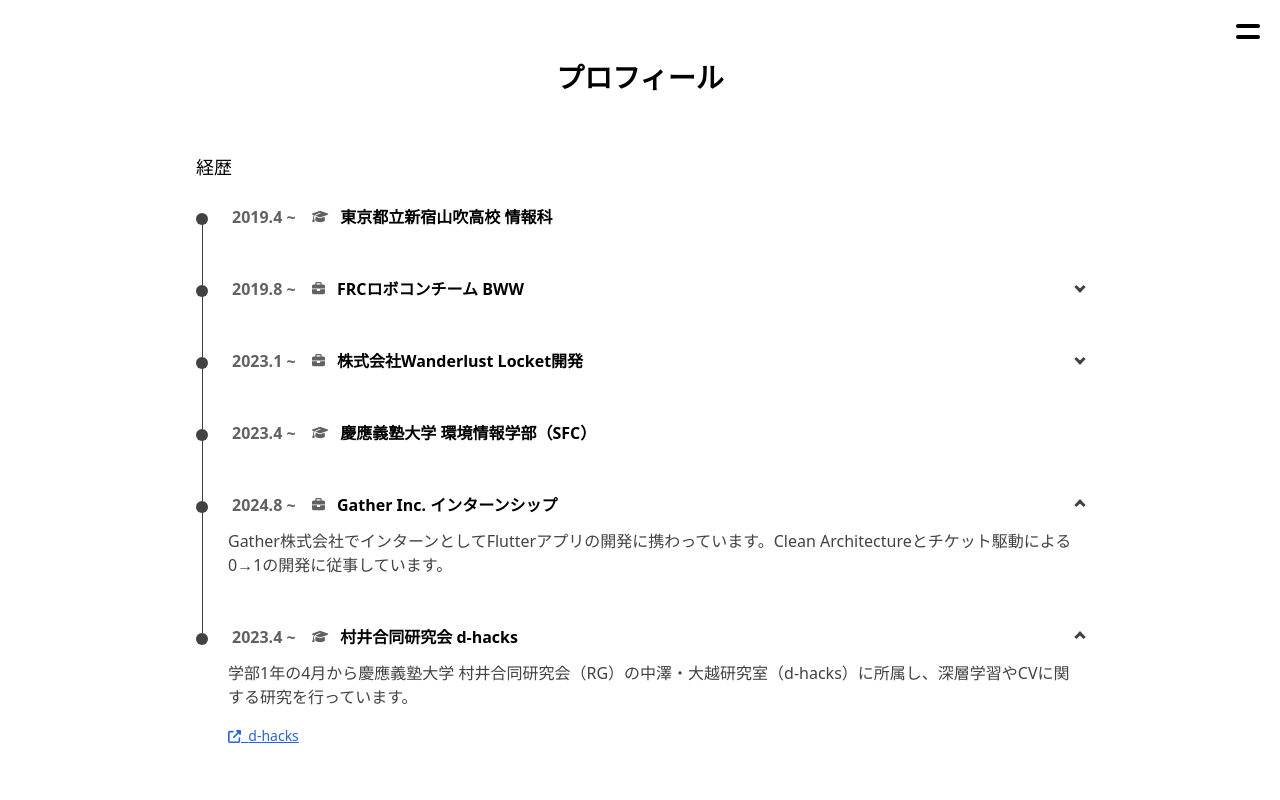
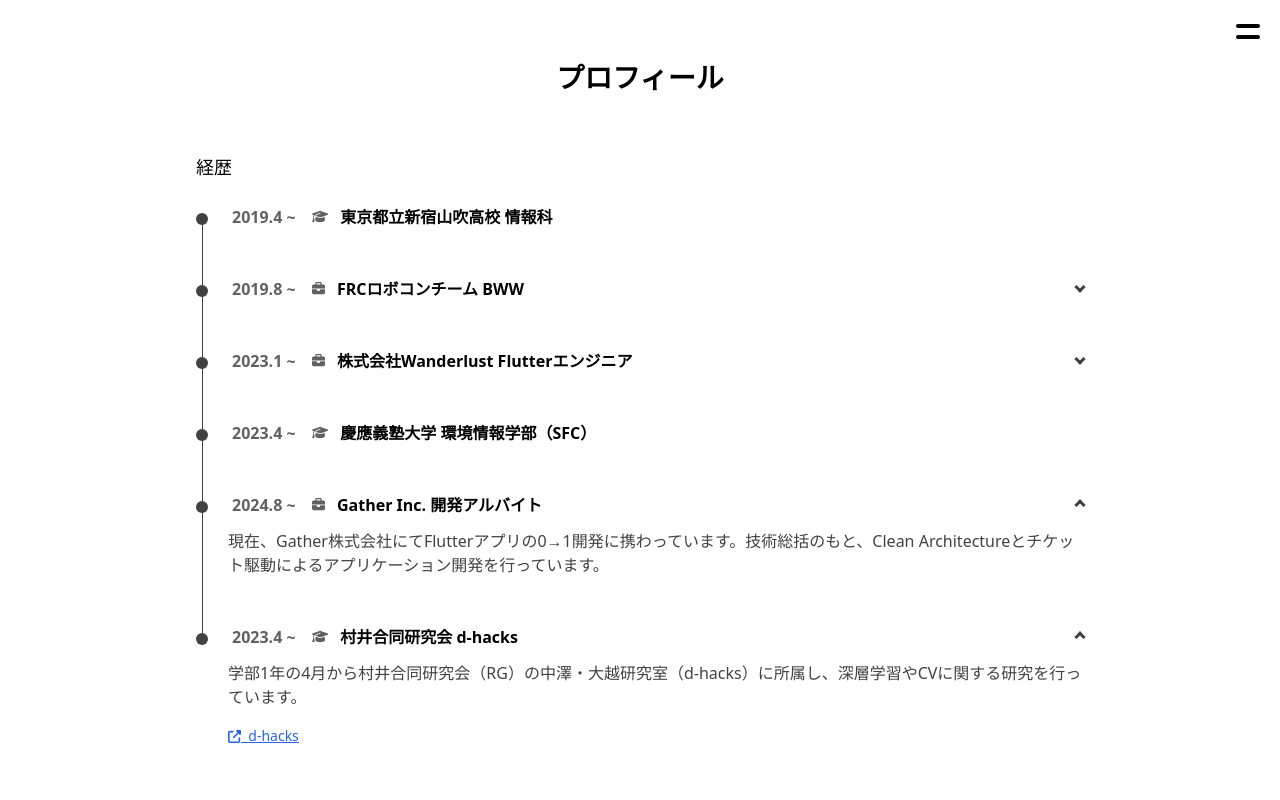
Before and after one commit to sakusaku3939/my-page, a Next.js app: page /profile in a window 1280 px wide. Shown: the top 800 px of the page. Built offline with nearby package versions, Linux system fonts and the light colour scheme.

Commit message:
Update timeline text

```diff
--- a/src/pages/profile/index.tsx
+++ b/src/pages/profile/index.tsx
@@ -33,15 +33,15 @@ const Index = () => {
               href="https://www.youtube.com/@BWW8231"
             />
           </TimeLineItem>
-          <TimeLineItem date="2023.1 ~" icon={faBriefcase} title="株式会社Wanderlust Locket開発" open={false}>
+          <TimeLineItem date="2023.1 ~" icon={faBriefcase} title="株式会社Wanderlust Flutterエンジニア" open={false}>
             Flutterフロントエンドチームで約2ヶ月間、位置情報共有アプリ「Locket」の開発に従事しました。チャット機能やプロフィール画面などの新規開発や、チケット管理ツールを用いたスクラム開発を行いました。
           </TimeLineItem>
           <TimeLineItem date="2023.4 ~" icon={faGraduationCap} title="慶應義塾大学 環境情報学部（SFC）" />
-          <TimeLineItem date="2024.8 ~" icon={faBriefcase} title="Gather Inc. インターンシップ" open={true}>
-            Gather株式会社でインターンとしてFlutterアプリの開発に携わっています。Clean Architectureとチケット駆動による0→1の開発に従事しています。
+          <TimeLineItem date="2024.8 ~" icon={faBriefcase} title="Gather Inc. 開発アルバイト" open={true}>
+            現在、Gather株式会社にてFlutterアプリの0→1開発に携わっています。技術総括のもと、Clean Architectureとチケット駆動によるアプリケーション開発を行っています。
           </TimeLineItem>
           <TimeLineItem date="2023.4 ~" icon={faGraduationCap} title="村井合同研究会 d-hacks" open={true}>
-            学部1年の4月から慶應義塾大学 村井合同研究会（RG）の中澤・大越研究室（d-hacks）に所属し、深層学習やCVに関する研究を行っています。
+            学部1年の4月から村井合同研究会（RG）の中澤・大越研究室（d-hacks）に所属し、深層学習やCVに関する研究を行っています。
             <TimeLineLink
               description="d-hacks"
               href="https://d-hacks.jn.sfc.keio.ac.jp/"
```
